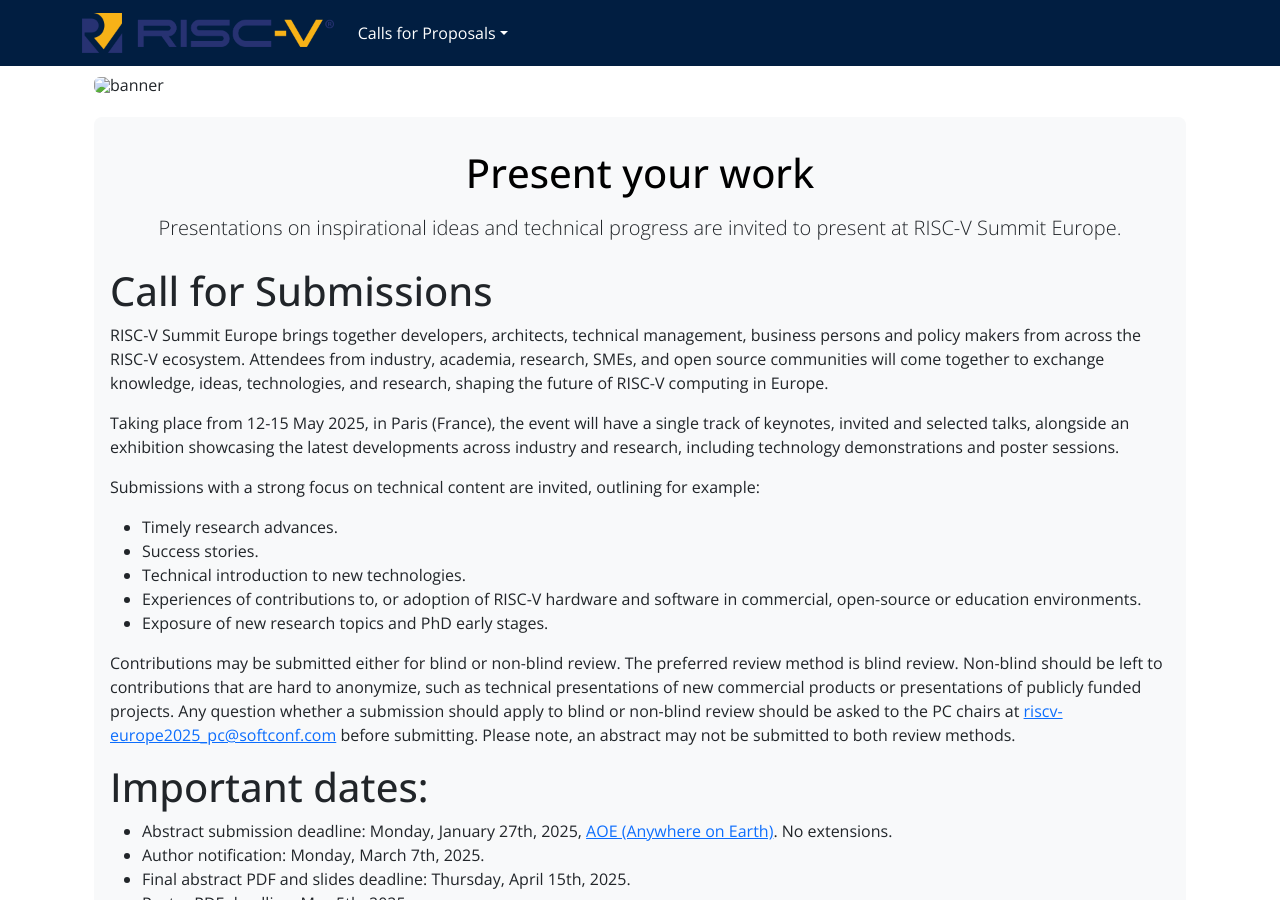
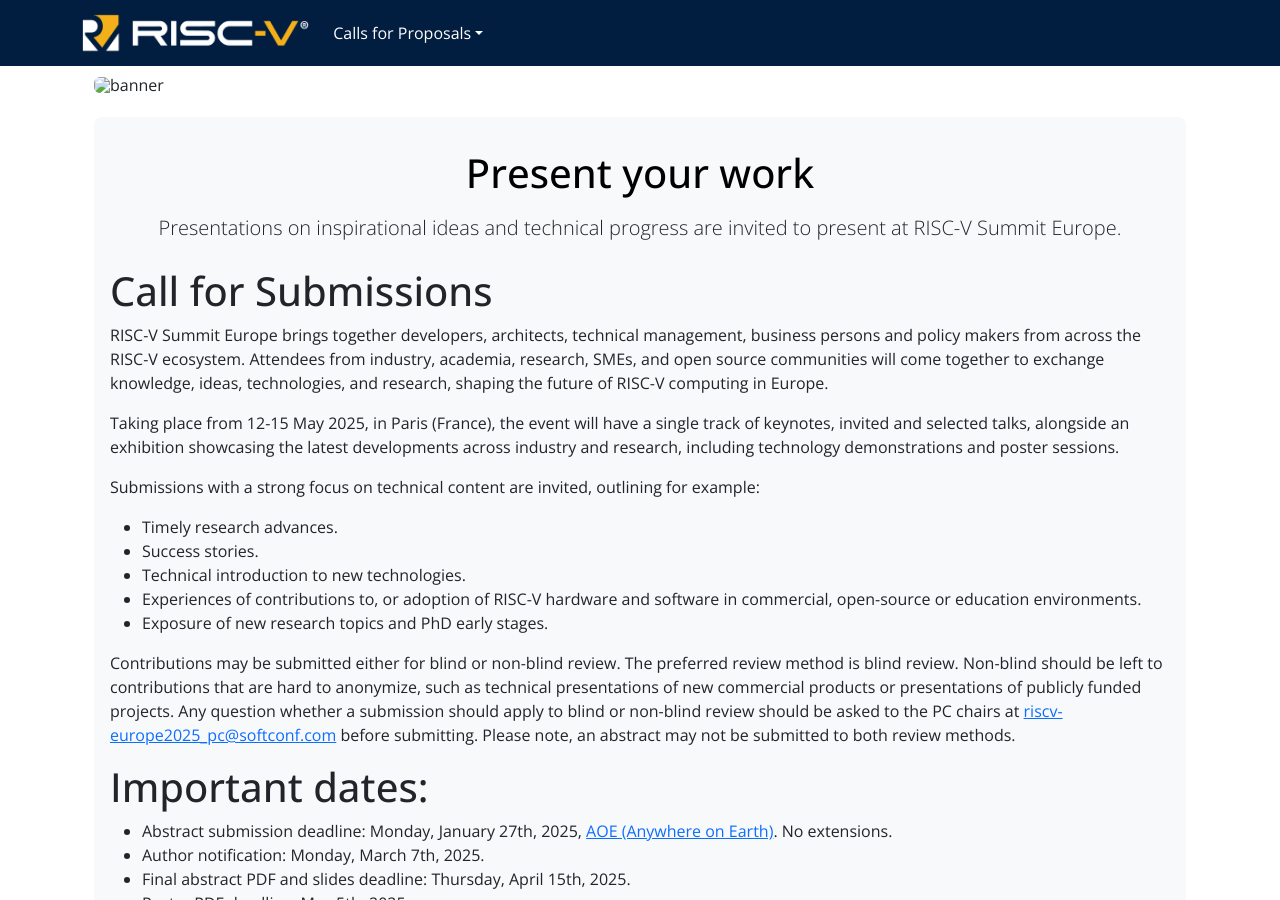
Before and after one commit to riscv-europe/summit-website-development, a Jekyll site: the page built from summit/2025/cfp.md, in a window 1280 px wide and 900 px high. Built offline with Jekyll 4.4.1, drawn with Linux system fonts in a browser that asks for light colours.

Commit message:
Fix: include the horizontal white & yellow RISC-V logo.

```diff
--- a/_layouts/summit2025.html
+++ b/_layouts/summit2025.html
@@ -17,7 +17,7 @@
 
     <nav class="navbar navbar-dark fixed-top navbar-expand-xl nav-colors justify-content-between">
       <div class="container">
-        <a class="navbar-brand" href="/summit/2025/"><img src="media/logos/RISC-V_Horizontal_Color.png" alt="RISC-V logo" height="40"></a>
+        <a class="navbar-brand" href="/summit/2025/"><img src="media/logos/RISC-V_Horizontal_White_Yellow.png" alt="RISC-V logo" height="40"></a>
         <button class="navbar-toggler" type="button" data-bs-toggle="collapse" data-bs-target="#navbarSupportedContent" aria-controls="navbarSupportedContent" aria-expanded="false" aria-label="Toggle navigation">
           <span class="navbar-toggler-icon"></span>
         </button>
```
